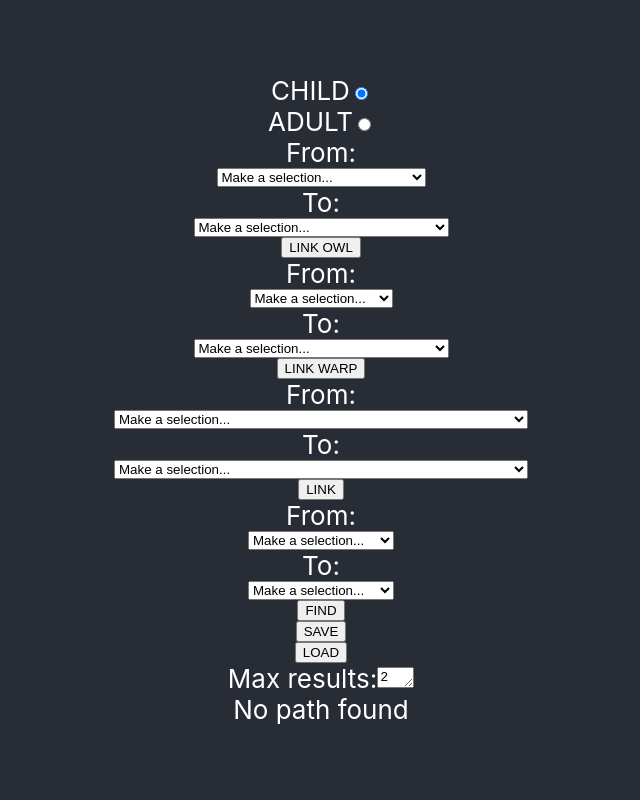
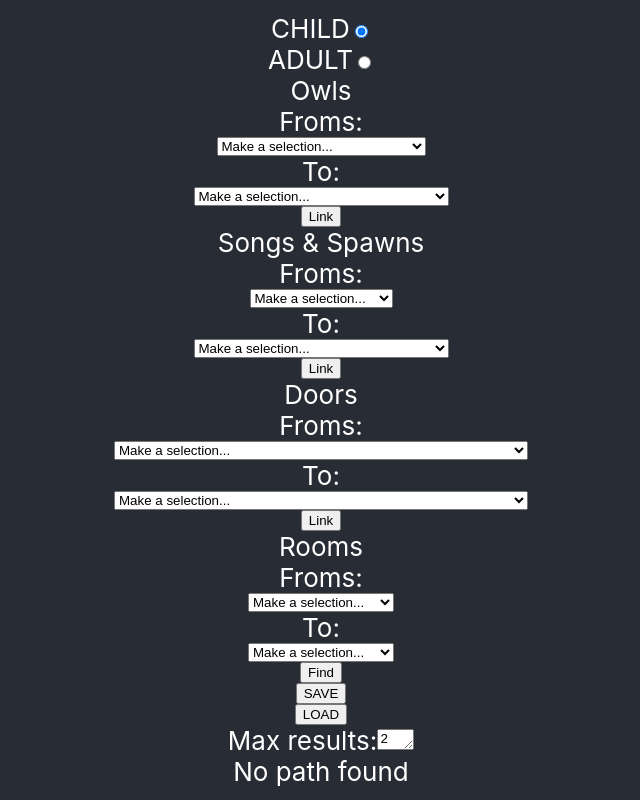
Before and after one commit to KevinRapa/lozr-path-manager, a React (Create React App) app: page / in a window 1280 px wide. Shown: the whole page, without its empty margins (319-959 px from the left). Built offline with nearby package versions, Linux system fonts and the light colour scheme.

Commit message:
Re-did titles

```diff
--- a/src/components/DropDown.tsx
+++ b/src/components/DropDown.tsx
@@ -4,6 +4,7 @@ import {useEffect,useState} from 'react';
 interface DropDownProps {
 	idToNameMap: Record<string, string>;
 	onChange: (selectedId: string) => void;
+	title: string;
 }
 
 function convertIdsToIdNamePairs(idToNameMap: Record<string, string>): [string, string][]
@@ -22,12 +23,15 @@ export function DropDown(props: DropDownProps)
 		props.onChange(currentSelection);
 	}, [currentSelection]);
 
-	return <select onChange={e => setCurrentSelection(e.target.value)}>
+	return <>
+		<span>{props.title}</span>
+		<select onChange={e => setCurrentSelection(e.target.value)}>
 			<option key="" value="">{"Make a selection..."}</option>
 			{
 				convertIdsToIdNamePairs(props.idToNameMap).map((s: [string, string]): JSX.Element => {
 					return <option key={s[0]} value={s[0]}>{s[1]}</option>;
 				})
 			}
-	</select>;
+		</select>
+	</>
 }
--- a/src/components/FromToModule.tsx
+++ b/src/components/FromToModule.tsx
@@ -7,6 +7,7 @@ interface FromToModuleProps {
 	idToNameMapTo: Record<string, string>
 	onClick: (fromTo: [string, string]) => void
 	buttonTitle: string
+	title: string
 }
 
 export function FromToModule(props: FromToModuleProps)
@@ -29,13 +30,14 @@ export function FromToModule(props: FromToModuleProps)
 	};
 
 	return <>
-		<span>{"From:"}</span>
+		<div>{props.title}</div>
 		<DropDown idToNameMap={props.idToNameMapFrom}
 		          onChange={fromChange}
+		          title={"Froms:"}
 		/>
-		<span>{"To:"}</span>
 		<DropDown idToNameMap={props.idToNameMapTo}
 		          onChange={toChange}
+		          title={"To:"}
 		/>
 		<button onClick={onClick}>
 			{props.buttonTitle}
--- a/src/mapper.tsx
+++ b/src/mapper.tsx
@@ -171,22 +171,26 @@ export function Mapper()
 		<FromToModule idToNameMapFrom={mapperState.unlinkedOwls}
 		              idToNameMapTo={_.omit(CFG.areas, CFG.no_add)}
 		              onClick={linkOwlFunction}
-		              buttonTitle={"LINK OWL"}
+		              buttonTitle={"Link"}
+		              title={"Owls"}
 		/>
 		<FromToModule idToNameMapFrom={mapperState.unlinkedWarps}
 		              idToNameMapTo={_.omit(CFG.areas, CFG.no_add)}
 		              onClick={linkWarpFunction}
-		              buttonTitle={"LINK WARP"}
+		              buttonTitle={"Link"}
+		              title={"Songs & Spawns"}
 		/>
 		<FromToModule idToNameMapFrom={mapperState.unlinkedDoors}
 		              idToNameMapTo={mapperState.unlinkedDoors}
 		              onClick={linkFunction}
-		              buttonTitle={"LINK"}
+		              buttonTitle={"Link"}
+		              title={"Doors"}
 		/>
 		<FromToModule idToNameMapFrom={selectableRoomMap}
 		              idToNameMapTo={selectableRoomMap}
 		              onClick={setFromTo}
-		              buttonTitle={"FIND"}
+		              buttonTitle={"Find"}
+		              title={"Rooms"}
 		/>
 		<button onClick={()=>saveJson(JSON.stringify(mapperState), 'lozr-cfg.json')}>
 			{"SAVE"}
```
Lines whose indentation alone changed are shown as unchanged.
